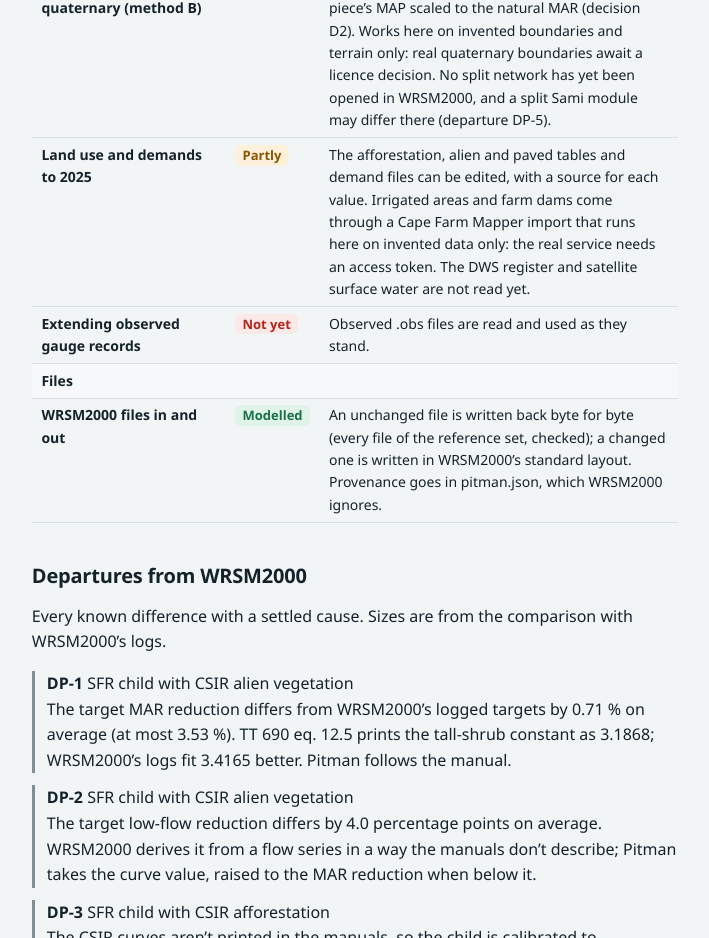
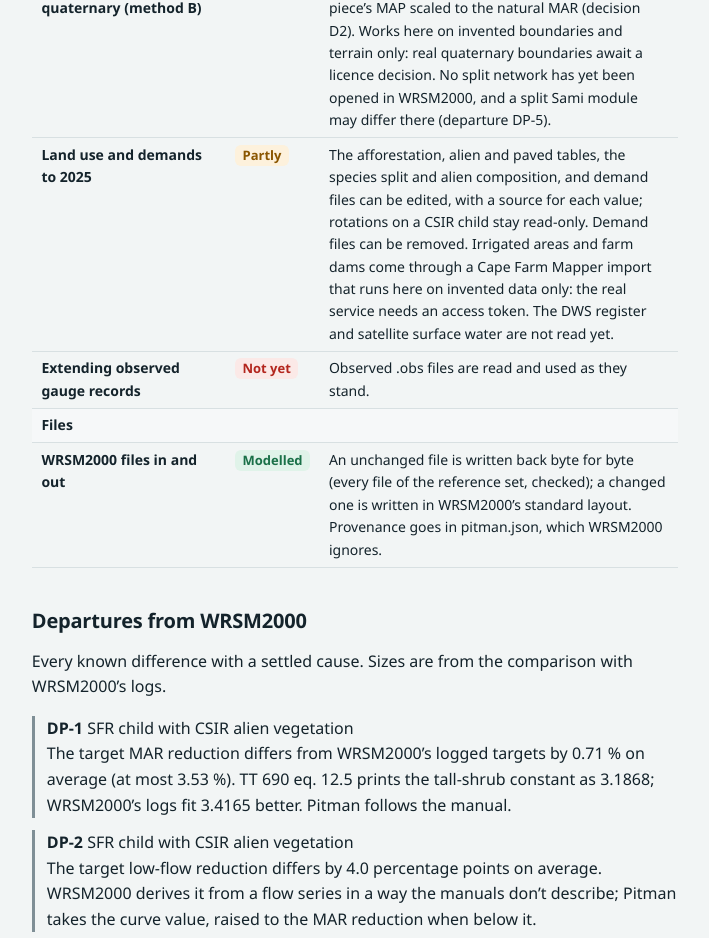
Before and after one commit to Absence0760/pitman, a SvelteKit app in the folder frontend/: page /methods in a window 1280 px wide. Shown: the part 5240-6178 px from the top of the page, without its empty margins (285-994 px from the left). Built offline with nearby package versions, Linux system fonts and the light colour scheme.

Commit message:
docs: demand removal and composition editing, with decisions R7-T9 to T11 and R7-X8 to X12

```diff
--- a/frontend/src/routes/methods/content.ts
+++ b/frontend/src/routes/methods/content.ts
@@ -122,7 +122,7 @@ export const FEATURE_GROUPS: readonly FeatureGroup[] = [
 			{
 				name: 'Land use and demands to 2025',
 				status: 'Partly',
-				detail: 'The afforestation, alien and paved tables and demand files can be edited, with a source for each value. Irrigated areas and farm dams come through a Cape Farm Mapper import that runs here on invented data only: the real service needs an access token. The DWS register and satellite surface water are not read yet.'
+				detail: 'The afforestation, alien and paved tables, the species split and alien composition, and demand files can be edited, with a source for each value; rotations on a CSIR child stay read-only. Demand files can be removed. Irrigated areas and farm dams come through a Cape Farm Mapper import that runs here on invented data only: the real service needs an access token. The DWS register and satellite surface water are not read yet.'
 			},
 			{ name: 'Extending observed gauge records', status: 'Not yet', detail: 'Observed .obs files are read and used as they stand.' }
 		]
```
Also changed, not shown: 5 other files (tests, documents, lock files or other folders).
